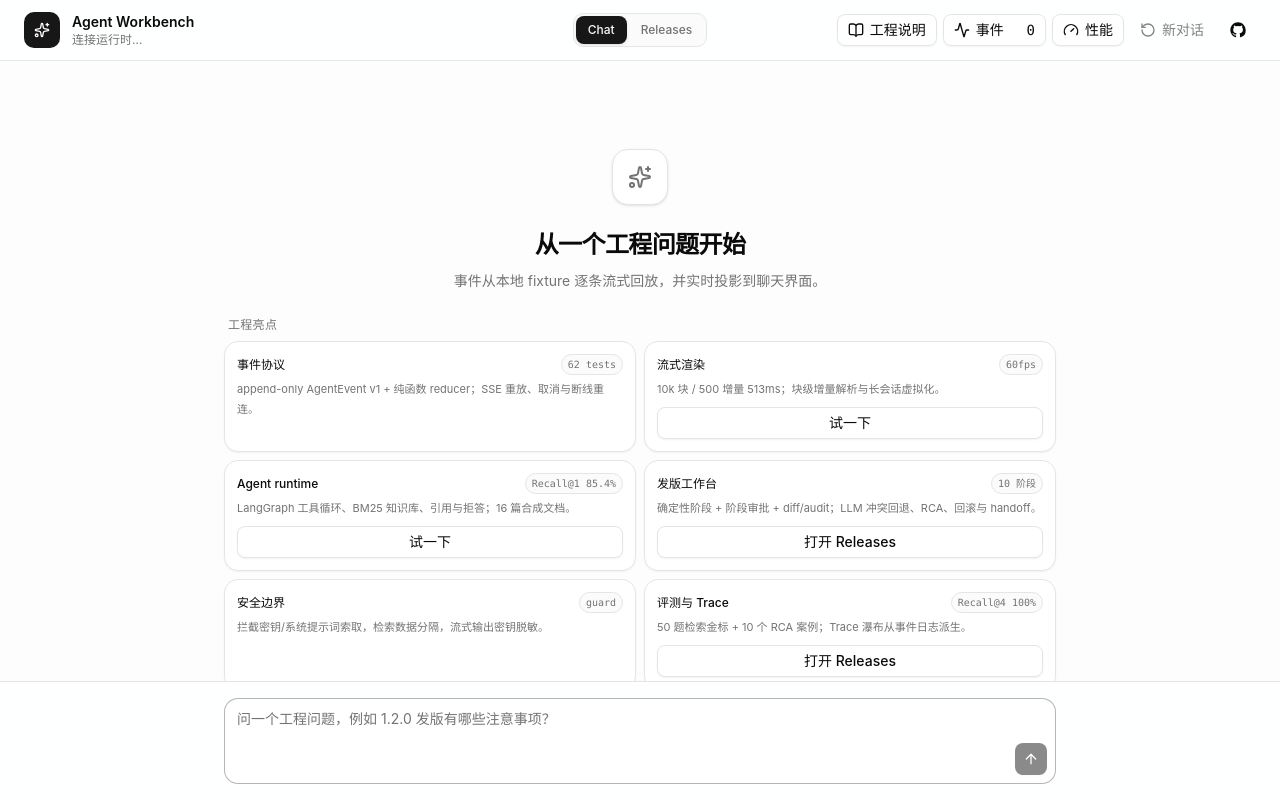
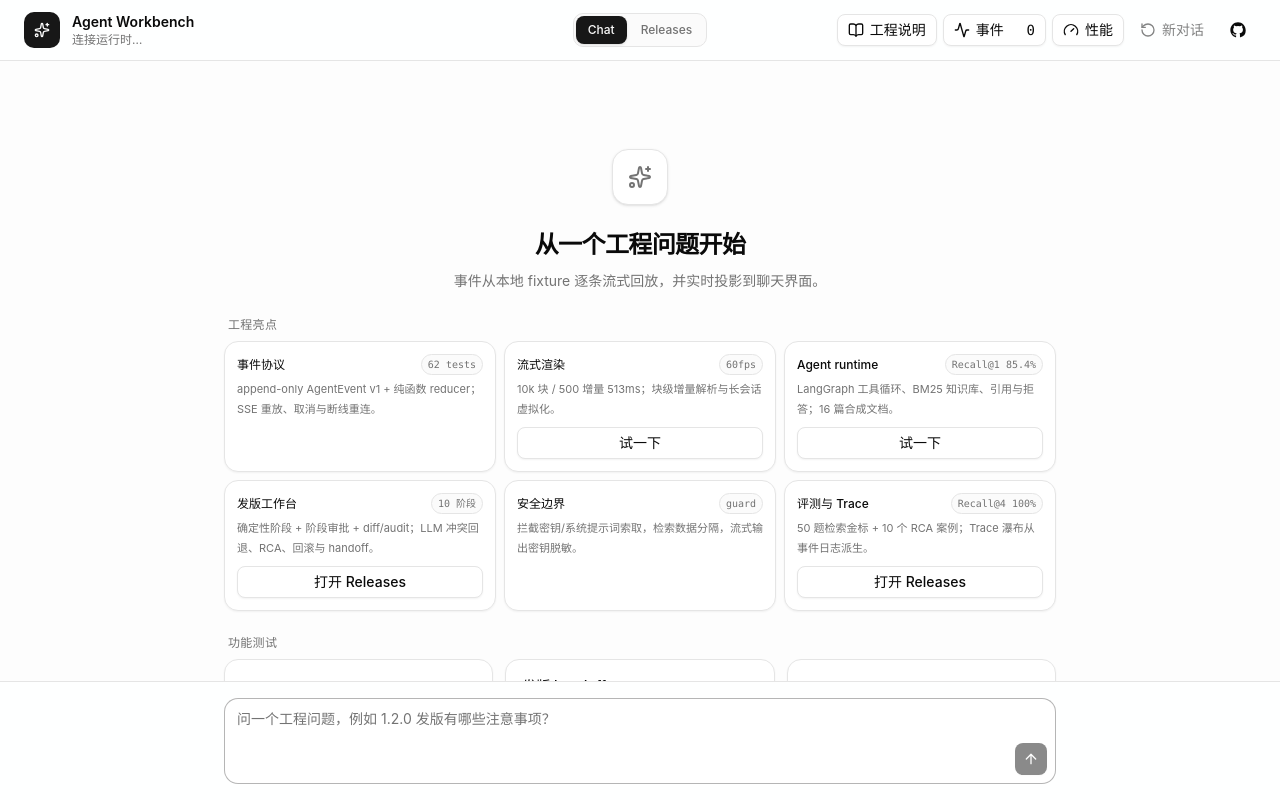
Before and after one commit to geyao2015/agent-workbench, a React (Vite) app in the folder apps/web/: page / in a window 1280 px wide. Built offline with nearby package versions, Linux system fonts and the light colour scheme; no server answers.

Commit message:
feat(web): 快捷入口改为响应式三列

```diff
--- a/apps/web/src/components/chat/empty-state.tsx
+++ b/apps/web/src/components/chat/empty-state.tsx
@@ -31,7 +31,7 @@
         <p className="px-1 text-xs font-medium tracking-wide text-muted-foreground">
           工程亮点
         </p>
-        <div className="grid w-full gap-2 sm:grid-cols-2">
+        <div className="grid w-full gap-2 sm:grid-cols-2 lg:grid-cols-3">
           {SHOWCASE_HIGHLIGHTS.map((highlight) => {
             const action = highlight.action;
             const promptItem =
@@ -87,7 +87,7 @@
           <p className="px-1 text-xs font-medium tracking-wide text-muted-foreground">
             {group}
           </p>
-          <div className="grid w-full gap-3 sm:grid-cols-2">
+          <div className="grid w-full gap-3 sm:grid-cols-2 lg:grid-cols-3">
             {prompts
               .filter((item) => item.group === group)
               .map((item) => (
```
